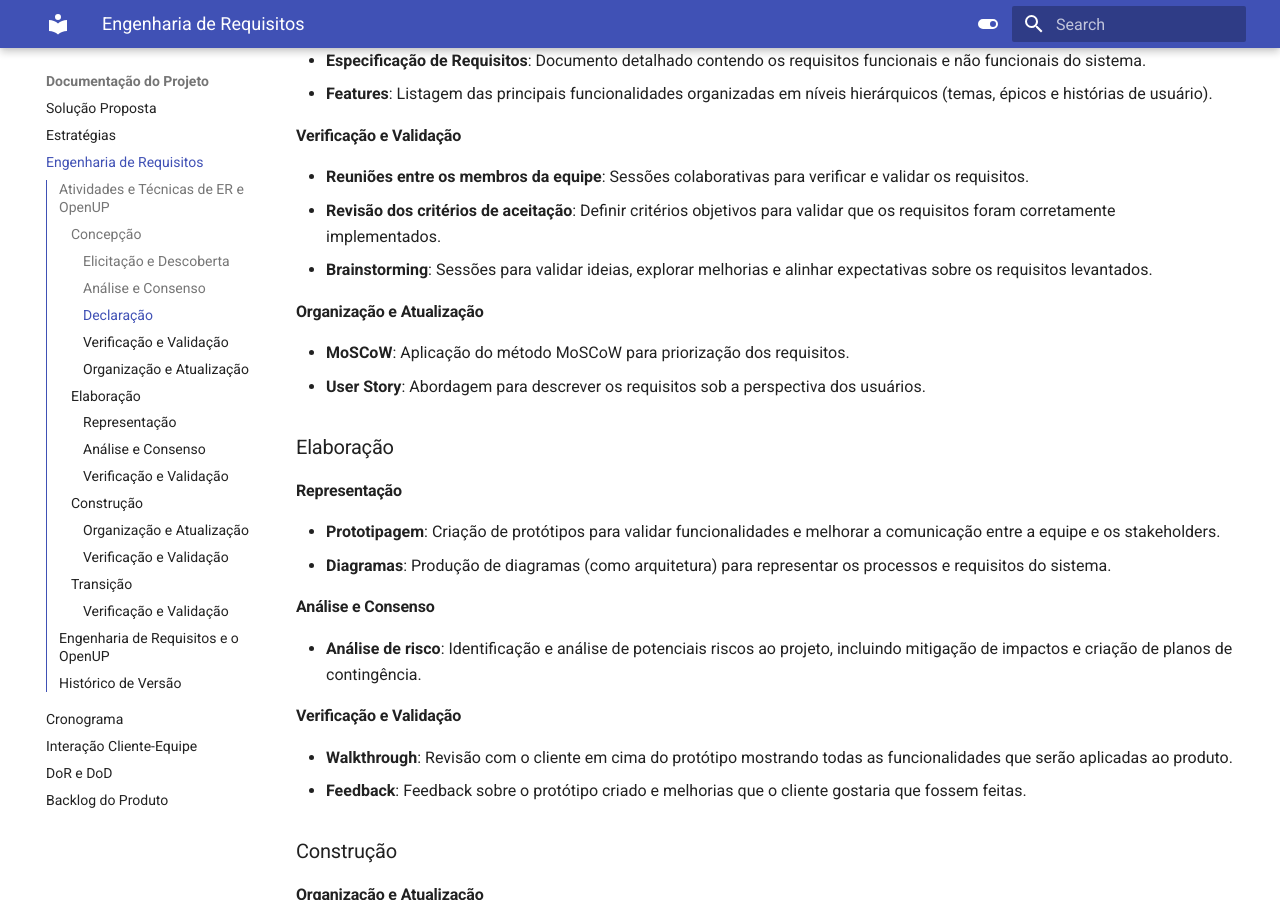
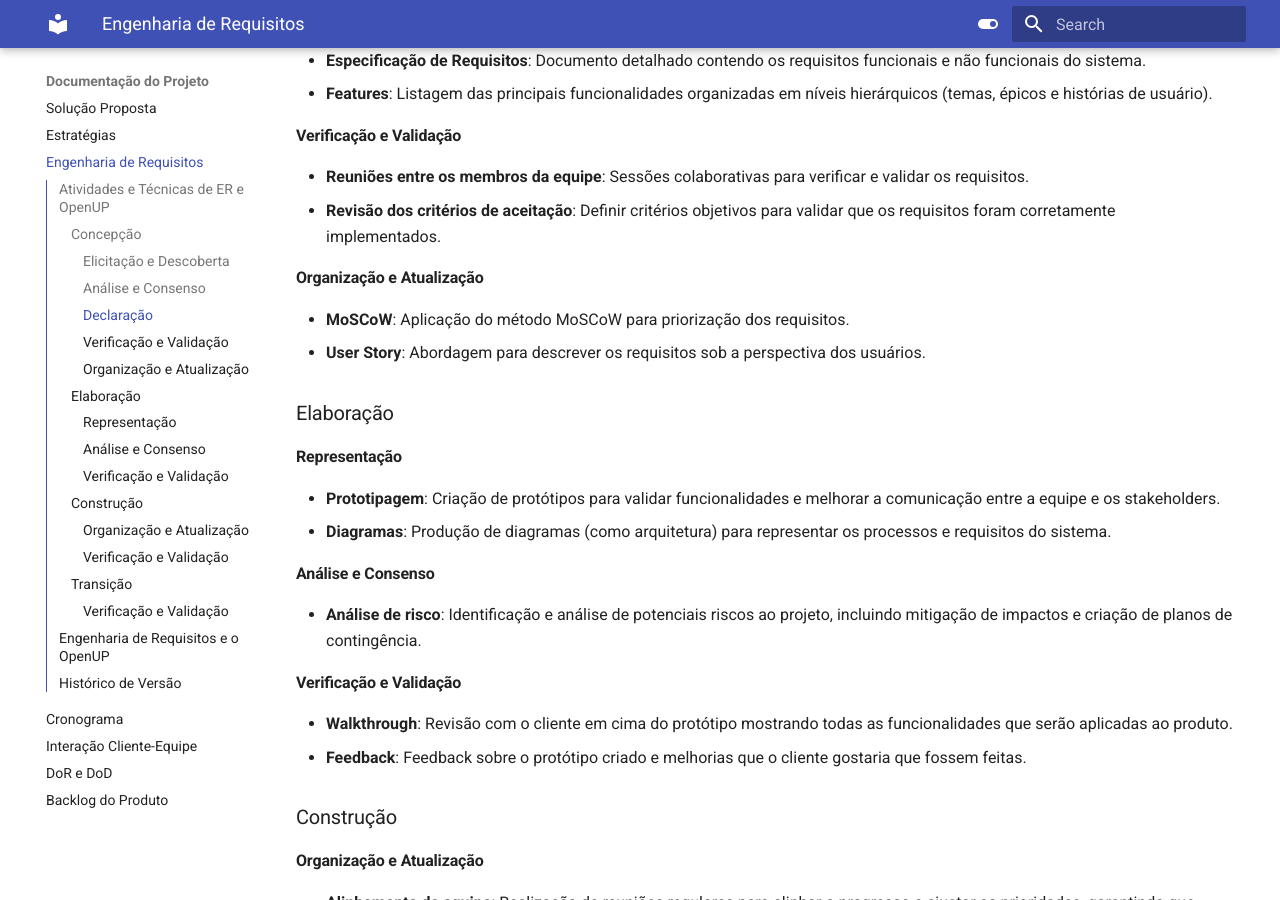
Before and after one commit to mdsreq-fga-unb/2025.1-T01-CORIGGE, an MkDocs documentation site: the page built from docs/engenharia-requisitos.md, in a window 1280 px wide and 900 px high, scrolled down 840 px. Built offline with MkDocs 1.6.1 and Material for MkDocs 9.7.7, drawn with Linux system fonts in a browser that asks for light colours.

Commit message:
revisa documento

```diff
--- a/docs/engenharia-requisitos.md
+++ b/docs/engenharia-requisitos.md
@@ -27,7 +27,6 @@
 
 - **Reuniões entre os membros da equipe**: Sessões colaborativas para verificar e validar os requisitos.
 - **Revisão dos critérios de aceitação**: Definir critérios objetivos para validar que os requisitos foram corretamente implementados.
-- **Brainstorming**: Sessões para validar ideias, explorar melhorias e alinhar expectativas sobre os requisitos levantados.
 
 #### Organização e Atualização
 
```
